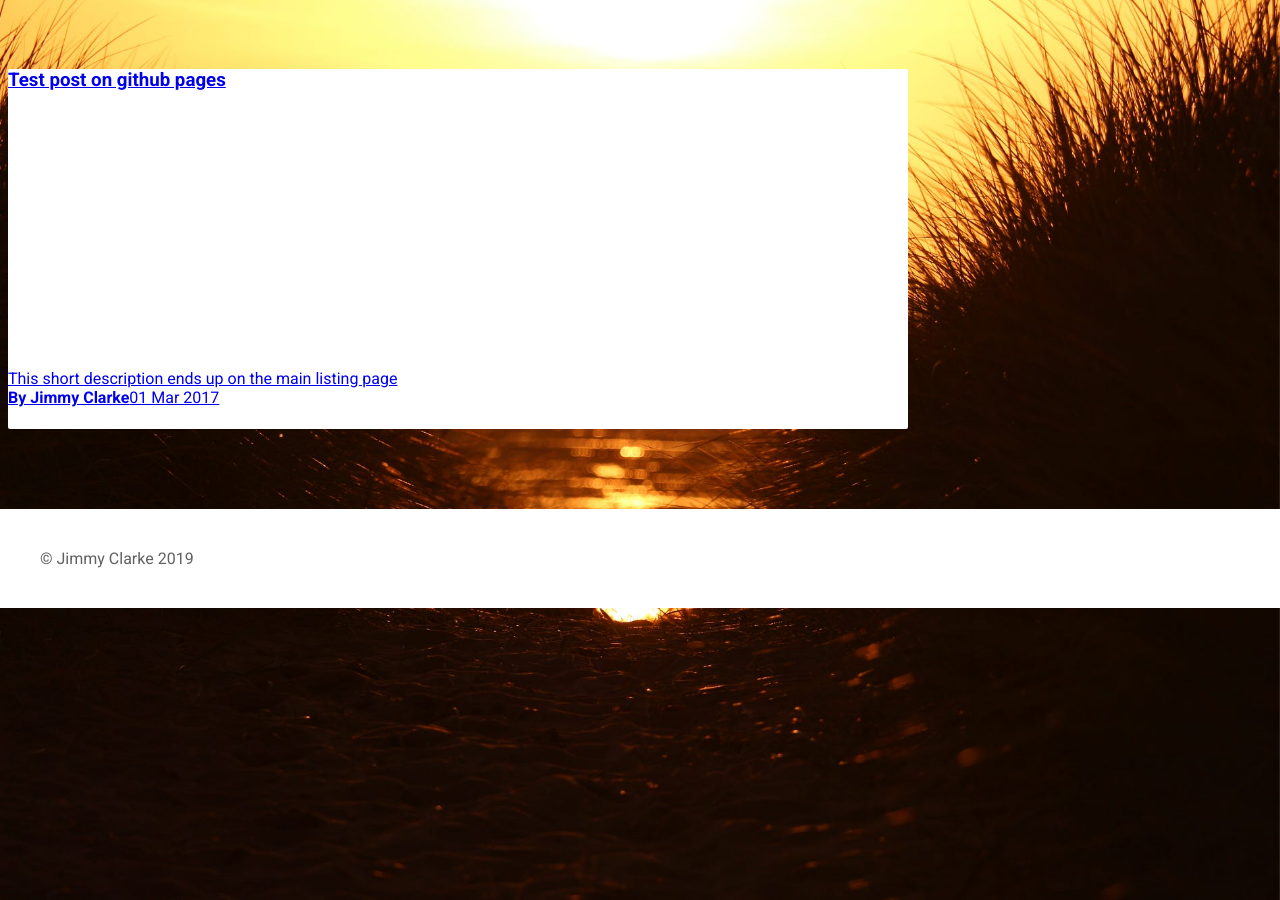
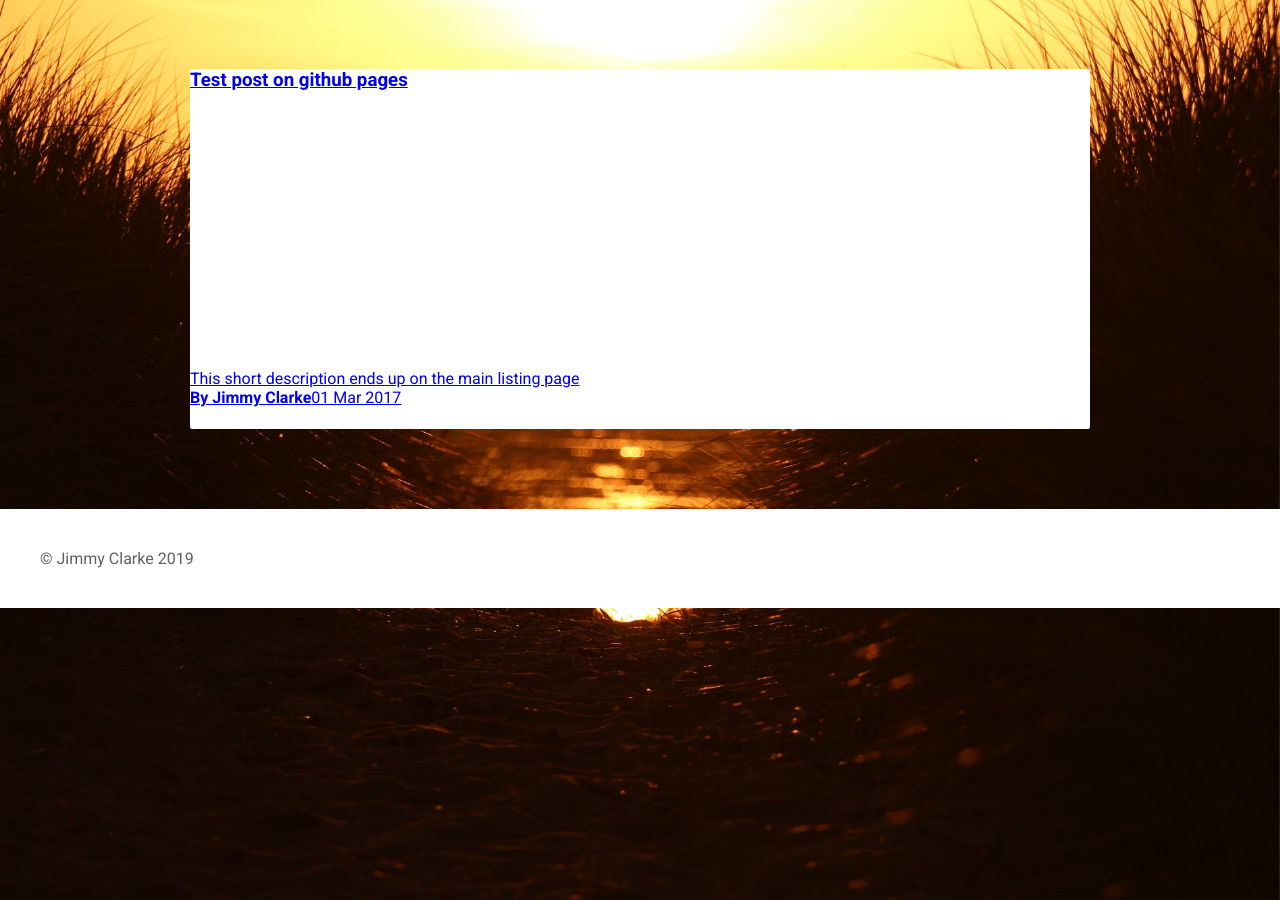
Before and after one commit to jimmyclarke113/jimmyclarke113.github.io, a Jekyll site: the page built from index.html, in a window 1280 px wide. Built offline with Jekyll 4.4.1, drawn with Linux system fonts in a browser that asks for light colours.

Commit message:
Update styles2019.css

```diff
--- a/css/styles2019.css
+++ b/css/styles2019.css
@@ -22,7 +22,7 @@
 .content{
   background-color:#fff;
   border-radius:2px;
-  margin:8px;
+  margin:0 auto;
   min-height:360px;
   max-width: 900px;
 }
```
